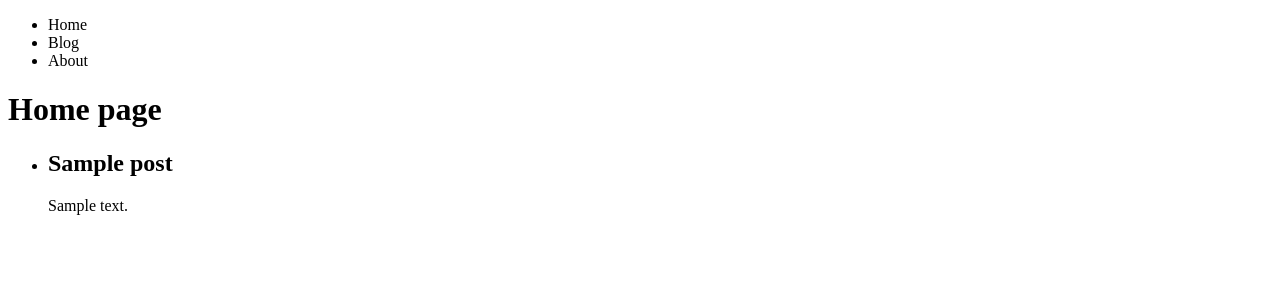
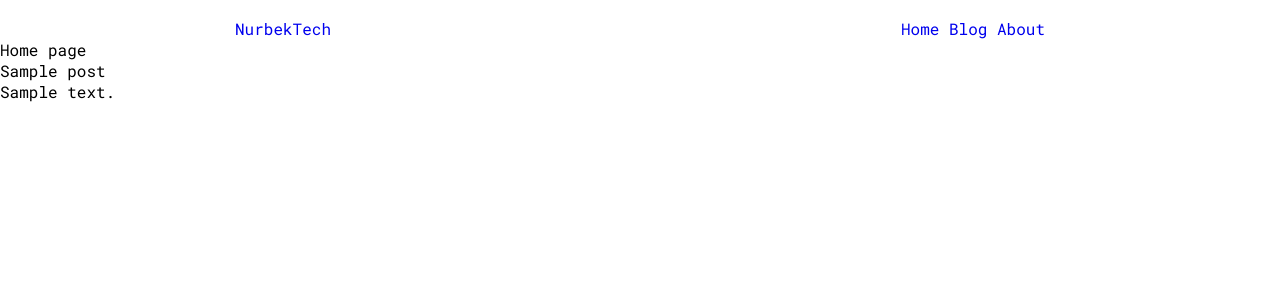
Before and after one commit to NurbekTech/BlogNurbekTech, a Django app: page / in a window 1280 px wide. Shown: the top 300 px of the page. Run offline with Django 5.2, Linux system fonts and the light colour scheme; tables that the repository leaves empty hold one stand-in row (values such as "Sample post").

Commit message:
add static and nav

```diff
--- /dev/null
+++ b/blog/static/blog/css/main.css
@@ -0,0 +1,22 @@
+@import url('https://fonts.googleapis.com/css2?family=Montserrat:ital,wght@0,100..900;1,100..900&family=Roboto+Mono:ital,wght@0,100..700;1,100..700&display=swap');
+@import "./reset.css";
+
+body{
+    font-family: "Roboto Mono", monospace;
+}
+
+.container{
+    max-width: 870px;
+    padding: 0 30px;
+    margin: 0 auto;
+}
+
+.header__nav{
+    padding-top: 18px;
+}
+
+.header__nav{
+    display: flex;
+    justify-content: space-between;
+    align-items: center;
+}
--- /dev/null
+++ b/blog/static/blog/css/reset.css
@@ -0,0 +1,93 @@
+/* Reset and base styles  */
+* {
+	padding: 0px;
+	margin: 0px;
+	border: none;
+}
+
+*,
+*::before,
+*::after {
+	box-sizing: border-box;
+}
+
+/* Links */
+
+a, a:link, a:visited  {
+    text-decoration: none;
+}
+
+a:hover  {
+    text-decoration: none;
+}
+
+/* Common */
+
+aside, nav, footer, header, section, main {
+	display: block;
+}
+
+h1, h2, h3, h4, h5, h6, p {
+    font-size: inherit;
+	font-weight: inherit;
+}
+
+ul, ul li {
+	list-style: none;
+}
+
+img {
+	vertical-align: top;
+}
+
+img, svg {
+	max-width: 100%;
+	height: auto;
+}
+
+address {
+  font-style: normal;
+}
+
+/* Form */
+
+input, textarea, button, select {
+	font-family: inherit;
+    font-size: inherit;
+    color: inherit;
+    background-color: transparent;
+}
+
+input::-ms-clear {
+	display: none;
+}
+
+button, input[type="submit"] {
+    display: inline-block;
+    box-shadow: none;
+    background-color: transparent;
+    background: none;
+    cursor: pointer;
+}
+
+input:focus, input:active,
+button:focus, button:active {
+    outline: none;
+}
+
+button::-moz-focus-inner {
+	padding: 0;
+	border: 0;
+}
+
+label {
+	cursor: pointer;
+}
+
+legend {
+	display: block;
+}
+
+input[type='file'] {
+	max-width: 100%;
+}
--- a/blog/templates/blog/base.html
+++ b/blog/templates/blog/base.html
@@ -1,17 +1,26 @@
+{% load static %}
 <!DOCTYPE html>
 <html lang="en">
     <head>
         <meta charset="UTF-8" />
         <meta name="viewport" content="width=device-width, initial-scale=1.0" />
+        <link rel="stylesheet" href="{% static "blog/css/main.css" %}">
         <title>NurbekTech | {{title}}</title>
     </head>
     <body>
         {% block mainmenu %}
-    <ul>
+        <header class="header">
+            <div class="container">
+                <div class="header__nav">
+                    <a href="{% url "home" %}" class="logo">NurbekTech</a>
+                    <nav class="nav__list">
                         {% for m in menu %}
-      <li>{{m}}</li>
+                        <a href="#" class="nav__link">{{m}}</a>
                         {% endfor %}
-    </ul>
+                    </nav>
+                </div>
+            </div>
+        </header>
         {% endblock mainmenu %} {% block content %}{% endblock content %}
     </body>
 </html>
--- a/core/settings.py
+++ b/core/settings.py
@@ -118,6 +118,7 @@ USE_TZ = True
 # https://docs.djangoproject.com/en/5.2/howto/static-files/
 
 STATIC_URL = "static/"
+STATIC_ROOT = os.path.join(BASE_DIR, "static")
 
 MEDIA_ROOT = os.path.join(BASE_DIR, "media")
 MEDIA_URL = "media/"
```
Lines whose indentation alone changed are shown as unchanged.
